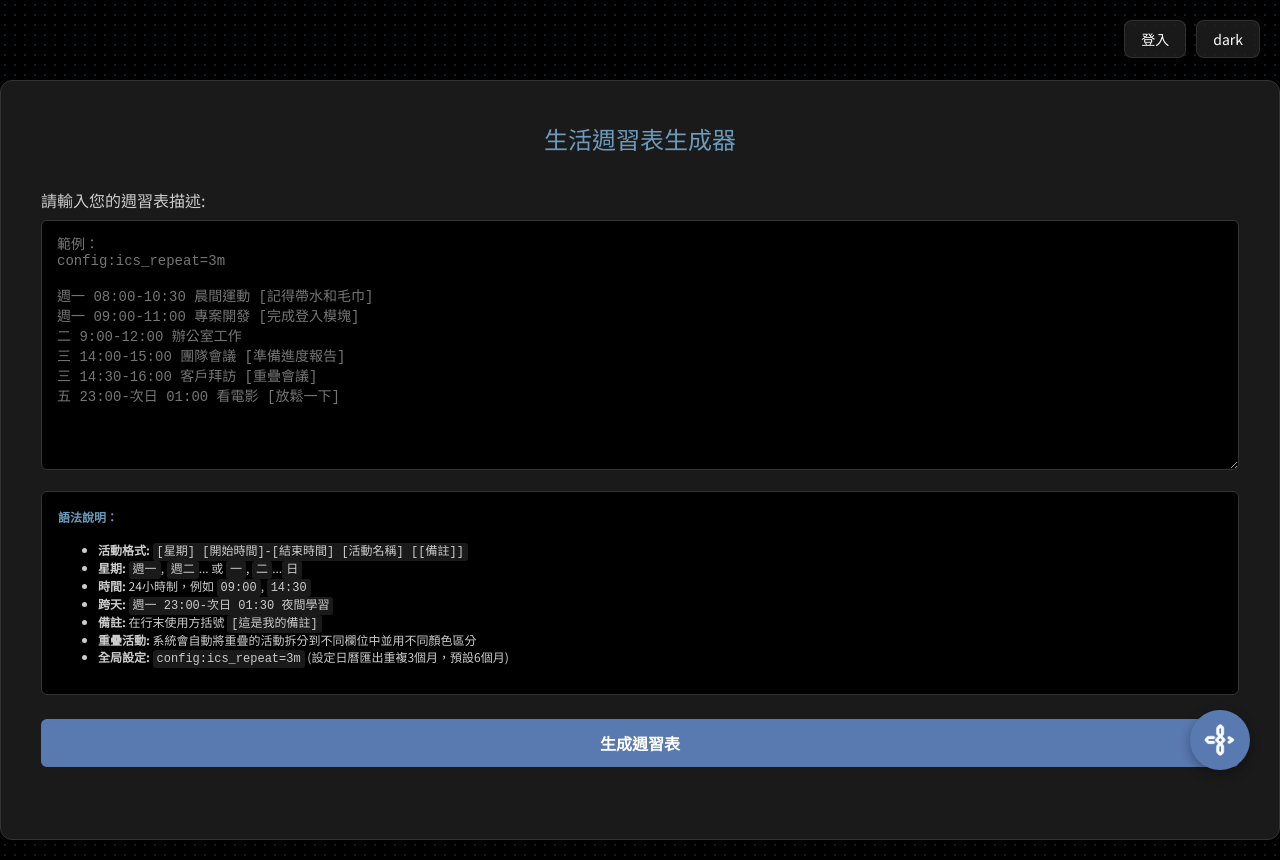
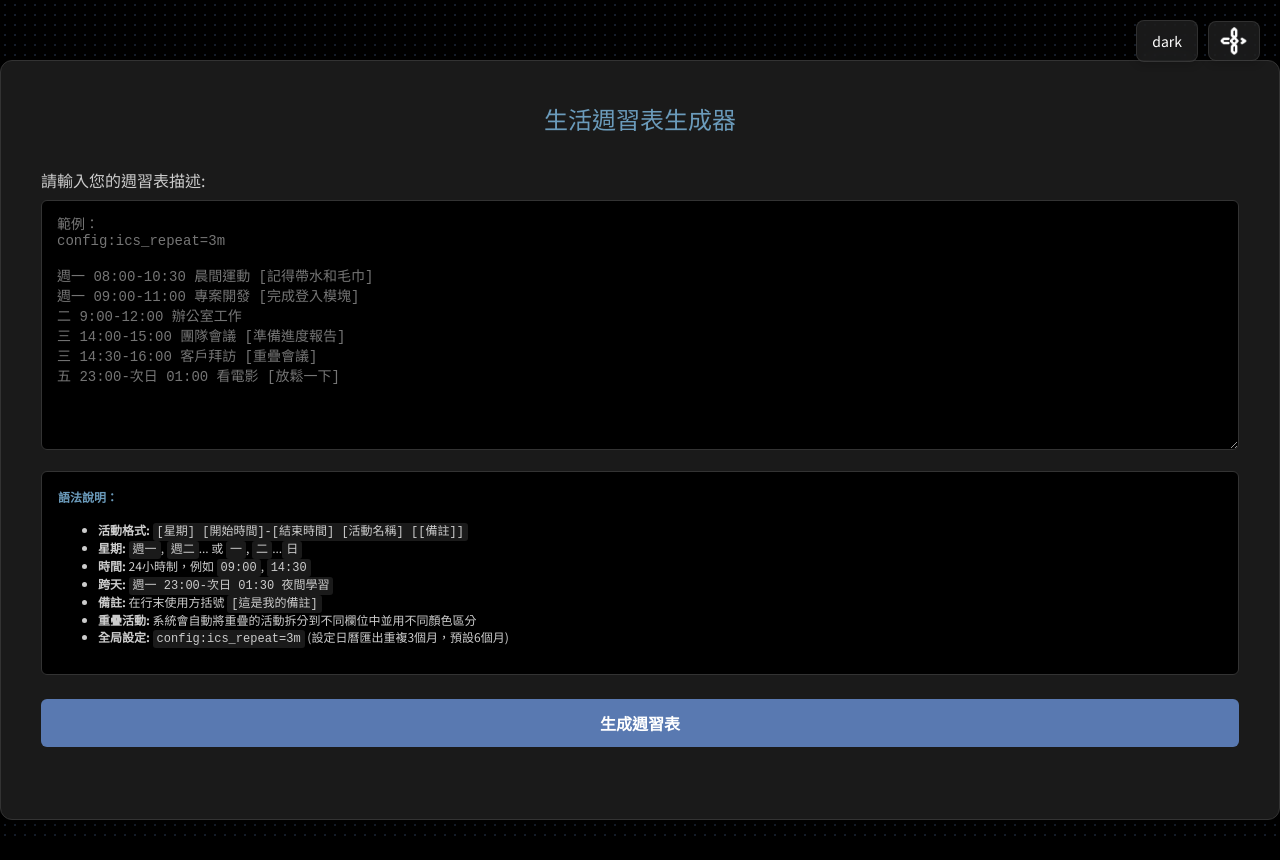
Before and after one commit to Huiceum/joking, a Flask app: page / in a window 1280 px wide. After the commit the page ends 836 px from the top, so only its background shows below. Run offline with Flask 3, Linux system fonts and the light colour scheme; some libraries are stand-ins or nearby versions.

Commit message:
Update index.html

````diff
--- a/templates/index.html
+++ b/templates/index.html
@@ -76,6 +76,38 @@
             --collapsed-block-height: 50px;
         }
 
+                /* --- 新增：右上角控制項容器 --- */
+        .top-right-controls {
+            position: fixed;
+            top: 20px;
+            right: 20px;
+            z-index: 1000; /* 確保在內容之上，但在聊天視窗之下 */
+            display: flex;
+            align-items: center;
+            gap: 10px; /* 控制項之間的間距 */
+        }
+
+        /* --- 新增：玻璃材質 UI 元素 --- */
+        .glass-ui-element {
+            /* 從 tooltip 複製過來的玻璃效果 */
+            background: var(--tooltip-bg)!important;
+            border: 1px solid var(--tooltip-border)!important;
+            backdrop-filter: blur(10px) saturate(180%)!important;
+            -webkit-backdrop-filter: blur(10px) saturate(180%)!important;
+            box-shadow: 0 2px 8px rgba(0, 0, 0, 0.2)!important;
+
+            /* 通用樣式 */
+            display: flex!important;
+            align-items: center!important;
+            justify-content: center!important;
+            cursor: pointer!important;
+            transition: all 0.3s ease!important;
+        }
+        .glass-ui-element:hover {
+            box-shadow: var(--hover-glow)!important;
+            transform: translateY(-2px)!important;
+        }
+
         body {
             font-family: 'Noto Sans TC', Arial, sans-serif;
             background-color: var(--bg-color);
@@ -125,10 +157,22 @@
             transform: scale(1);
         }
 
+        .theme-toggle {
+            /* 移除 position, top, right, background-color, padding, gap, font-size */
+            border-radius: 8px; /* 方形圓角 */
+            height: 40px;
+            padding: 0 15px; /* 左右留白 */
+            font-size: 14px;
+            color: var(--text-color);
+            user-select: none;
+        }
+
+
+
         .content-wrapper {
             width: 100%;
             max-width: 1400px;
-            margin: 80px 0 20px 0; /* 增加上邊距以容納新按鈕 */
+            margin: 60px 0 20px 0;
             padding: 2.5rem;
             background-color: var(--surface-color);
             border: 1px solid var(--border-color);
@@ -388,7 +432,8 @@
 
         @media (max-width: 768px) {
             body { padding: 0 10px; background-size: 15px 15px; }
-            .content-wrapper { max-width: 100%; margin: 70px 0 15px 0; padding: 1.5rem 1rem; border-radius: 8px; border: none; box-shadow: 0 4px 12px rgba(0,0,0,0.15); }
+            .theme-toggle { top: 15px; right: 15px; padding: 6px 12px; font-size: 12px; }
+            .content-wrapper { max-width: 100%; margin: 50px 0 15px 0; padding: 1.5rem 1rem; border-radius: 8px; border: none; box-shadow: 0 4px 12px rgba(0,0,0,0.15); }
             #mobileControls { display: flex; }
 
             /* Mobile Today View Grid Layout */
@@ -514,51 +559,40 @@
          }
 
 
-        /* --- NEW: 統一控制按鈕樣式 --- */
-        .top-right-controls {
+         /* ... 在您的 style 標籤結尾處加入 ... */
+
+        /* 使用者資訊 */
+        .user-profile {
             position: fixed;
             top: 20px;
-            right: 20px;
+            left: 20px;
             z-index: 1000;
-            display: flex;
-            gap: 10px;
         }
-        .control-button {
-            padding: 8px 16px;
-            border-radius: 8px;
-            cursor: pointer;
-            font-size: 14px;
-            color: var(--text-color);
+    /* 修改後的 #userInfo */
+    #userInfo {
+        /* 移除 background, box-shadow */
         display: flex;
         align-items: center;
-            gap: 8px;
-            user-select: none;
-            transition: all 0.3s ease;
-
-            /* 玻璃擬態風格 (來自 tooltip) */
-            background: var(--tooltip-bg);
-            border: 1px solid var(--tooltip-border);
-            backdrop-filter: blur(10px) saturate(180%);
-            -webkit-backdrop-filter: blur(10px) saturate(180%);
-            box-shadow: 0 4px 12px rgba(0, 0, 0, 0.2);
+        gap: 10px;
+        padding: 5px 12px; /* 調整內邊距 */
+        border-radius: 8px; /* 統一圓角 */
+        height: 40px;
+        box-sizing: border-box;
     }
-        .control-button:hover {
-            box-shadow: var(--hover-glow);
-            transform: translateY(-2px);
+        .avatar {
+            width: 30px;
+            height: 30px;
+            border-radius: 50%;
         }
-        .control-button .logout-btn {
-            /* 讓登出連結看起來不像按鈕中的按鈕 */
+        .username { font-size: 14px; }
+        .logout-btn {
+            font-size: 12px;
+            color: var(--text-muted-color);
             text-decoration: none;
-            color: var(--text-muted-color);
-            font-size: 12px;
-            background: none;
-            padding: 0;
-            margin-left: 5px;
+            background: var(--bg-color);
+            padding: 4px 8px;
+            border-radius: 10px;
         }
-        .control-button .logout-btn:hover {
-            color: var(--text-color);
-        }
-        /* --- END NEW --- */
 
         /* AI 聊天按鈕 */
         .ai-chat-container {
@@ -567,30 +601,23 @@
             right: 30px;
             z-index: 998;
         }
+        /* 修改後的 .ai-chat-button */
         .ai-chat-button {
-            width: 60px;
-            height: 60px;
-            border-radius: 50%;
-            background-color: var(--primary-accent-color);
+            /* 移除 position, bottom, right, background-color, box-shadow */
+            width: 40px;
+            height: 40px;
+            border-radius: 8px; /* 統一為方形圓角 */
             border: none;
-            cursor: pointer;
-            display: flex;
-            justify-content: center;
-            align-items: center;
-            box-shadow: 0 4px 12px rgba(0,0,0,0.3);
-            transition: all 0.3s ease;
+            /* display, justify-content, align-items, cursor, transition 已在 .glass-ui-element 中定義 */
         }
-        .ai-chat-button:hover {
-            transform: scale(1.1);
-            box-shadow: var(--hover-glow);
-        }
+        /* .ai-chat-button:hover 的 transform 和 box-shadow 已被 .glass-ui-element:hover 取代 */
         .ai-chat-button img {
-            width: 32px;
-            height: 32px;
+            width: 28px; /* 稍微調整圖示大小以適應新按鈕尺寸 */
+            height: 28px;
             filter: brightness(0) invert(1);
         }
 
-        /* --- MODIFIED: 聊天視窗 (Chat Modal) --- */
+        /* --- NEW: 聊天視窗 (Chat Modal) --- */
         .chat-modal {
             display: none; /* 由 JS class 'is-open' 控制 */
             position: fixed;
@@ -598,7 +625,7 @@
             left: 0;
             width: 100%;
             height: 100%;
-            z-index: 2000; /* 提高 z-index，使其在最上層 */
+            z-index: 1010; /* << 修改這裡 */
             background-color: transparent; /* 遮罩背景色會漸變 */
             transition: background-color 0.4s ease;
         }
@@ -613,7 +640,6 @@
             flex-direction: column;
             box-shadow: 0 10px 30px rgba(0,0,0,0.3);
             transition: transform 0.4s ease-in-out;
-            position: relative; /* 為了絕對定位關閉按鈕 */
         }
         /* 手機模式 (預設): 全螢幕，由下往上滑入 */
         .chat-window {
@@ -642,6 +668,7 @@
                 transform: translateX(0);
             }
         }
+        /* --- END NEW: 聊天視窗 --- */
 
         .chat-header {
             padding: 15px;
@@ -651,26 +678,13 @@
             align-items: center;
         }
         .chat-header h3 { margin: 0; text-align: left; }
-
-        /* MODIFIED: 關閉按鈕樣式 */
         .close-chat-btn {
-            position: absolute;
-            top: 10px;
-            right: 15px;
-            z-index: 10;
             background: none;
             border: none;
             font-size: 24px;
-            color: var(--text-muted-color);
+            color: var(--text-color);
             cursor: pointer;
-            padding: 5px;
-            line-height: 1;
         }
-        .close-chat-btn:hover {
-            color: var(--text-color);
-        }
-        /* --- END MODIFIED --- */
-
         .chat-messages {
             flex-grow: 1;
             overflow-y: auto;
@@ -742,42 +756,40 @@
     </style>
 </head>
 <body>
+
         <!-- NEW: Tooltip Element -->
     <div id="activity-tooltip" class="activity-tooltip"></div>
 
-    <!-- MODIFIED: 將登入/登出和主題切換按鈕組合併 -->
+    <!-- NEW: 統一的右上角控制項容器 -->
     <div class="top-right-controls">
+        <!-- User Profile (如果已登入) -->
         {% if session %}
-        <div id="userInfo" class="control-button">
-            <span>{{ session.name }}</span>
+        <div id="userInfo" class="glass-ui-element">
+            <span class="username">{{ session.name }}</span>
             <a href="{{ url_for('logout') }}" class="logout-btn">登出</a>
         </div>
-        {% else %}
-        <a href="{{ url_for('login') }}" id="loginBtn" class="control-button" style="text-decoration: none;">
-            <span>登入</span>
-        </a>
         {% endif %}
-        <div id="themeToggle" class="control-button">
+
+        <!-- Theme Toggle -->
+        <div id="themeToggle" class="theme-toggle glass-ui-element">
             <span id="theme-text">dark</span>
         </div>
-    </div>
-
 
         <!-- AI Chat Button -->
-    <div class="ai-chat-container">
-        <button id="aiChatBtn" class="ai-chat-button">
+        <button id="aiChatBtn" class="ai-chat-button glass-ui-element">
             <img src="{{ url_for('static', filename='icon/1.png') }}" alt="AI Chat">
         </button>
     </div>
+    <!-- NEW: Tooltip Element -->
+    <div id="activity-tooltip" class="activity-tooltip"></div>
+
 
     <!-- AI Chat Modal -->
     <div id="chatModal" class="chat-modal">
         <div class="chat-window">
-            <!-- MODIFIED: 關閉按鈕移到這裡 -->
-            <button id="closeChatBtn" class="close-chat-btn">×</button>
             <div class="chat-header">
                 <h3>AI 作息諮詢師</h3>
-                <!-- 關閉按鈕已從此處移除 -->
+                <button id="closeChatBtn" class="close-chat-btn">×</button>
             </div>
             <div id="chatMessages" class="chat-messages">
                 <div class="message ai">你好！我是你的 AI 作息諮詢師，有什麼可以幫你的嗎？</div>
@@ -887,8 +899,7 @@
         let chatHistory = []; // 用來保存對話歷史
 
         // --- DOM 元素獲取 ---
-        // MODIFIED: 更新主題切換按鈕的選擇器
-        const themeToggleBtn = document.getElementById('themeToggle');
+        const themeToggleBtn = document.querySelector('.theme-toggle');
         const scheduleDataContainer = document.getElementById('scheduleData');
         const scheduleForm = document.getElementById("scheduleForm");
         const tooltip = document.getElementById('activity-tooltip');
@@ -1223,7 +1234,7 @@
             return messageElement;
         }
 
-        // MODIFIED: 覆蓋模式
+// 修改後的程式碼 (覆蓋模式)
 function parseAndApplySchedule(text) {
     const scheduleRegex = /```schedule\n([\s\S]*?)\n```/;
     const match = text.match(scheduleRegex);
````
Lines whose indentation alone changed are shown as unchanged.
